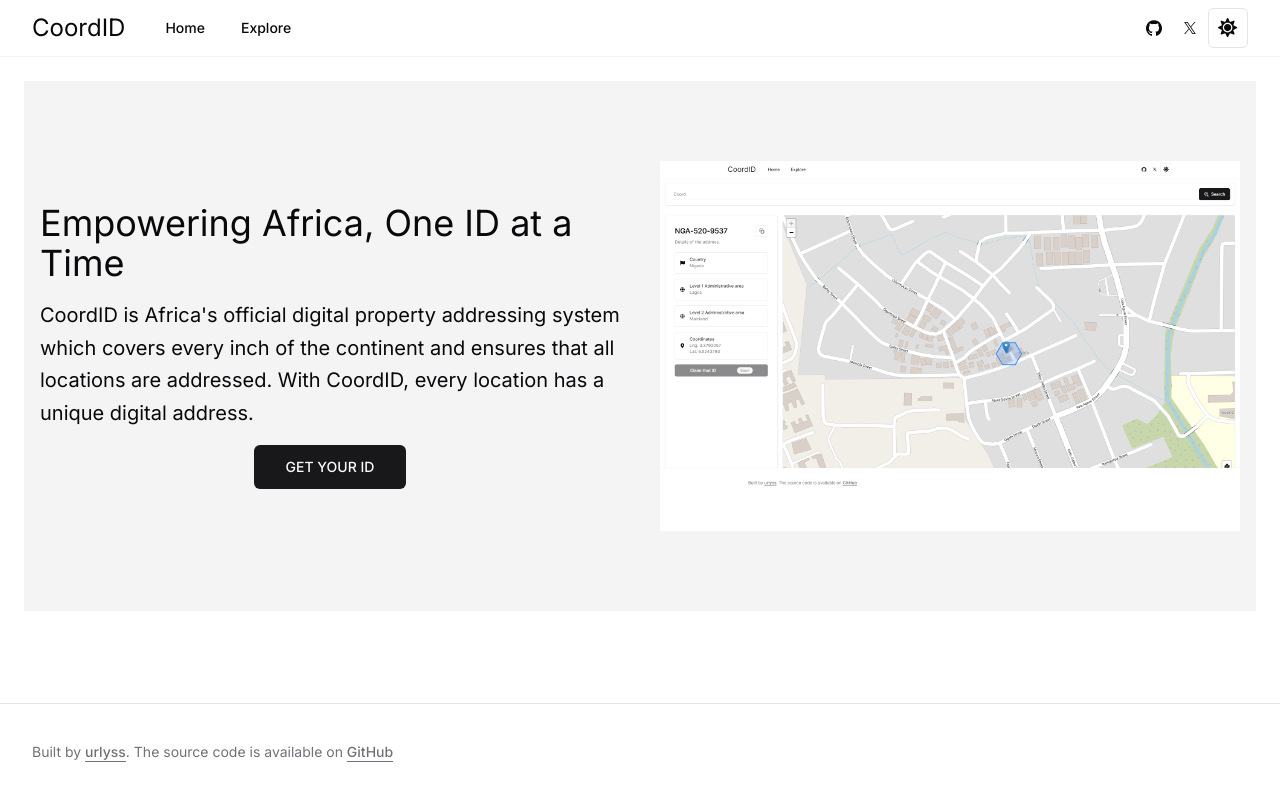
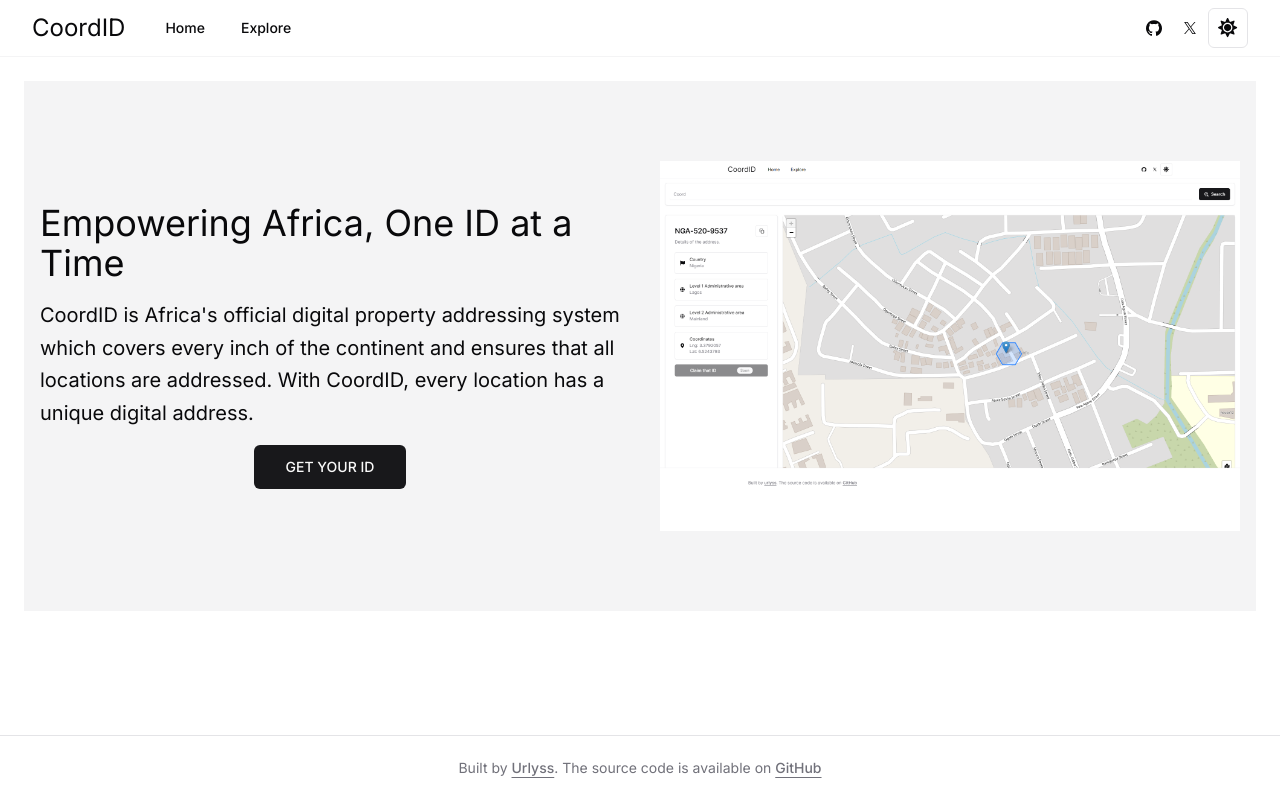
Before and after one commit to Urlyss/coordid, a Next.js app: page / in a window 1280 px wide. Shown: the top 798 px of the page. Built offline with nearby package versions, Linux system fonts and the light colour scheme.

Commit message:
hotfix css and db access

```diff
--- a/components/ExplorePage.tsx
+++ b/components/ExplorePage.tsx
@@ -142,7 +142,7 @@
     <Suspense>
       {isOffline && <div className="bg-destructive w-full h-4 p-3 flex justify-center items-center text-destructive-foreground text-sm">You seems to be offline.</div>}
       <SearchBar findCoord={findCoord}/>
-      <div className="flex md:flex-row flex-col-reverse gap-4 m-4 max-w-full h-dvh">
+      <div className="flex md:flex-row flex-col-reverse gap-4 m-4 max-w-full md:h-[70dvh] h-dvh">
         <aside className="h-full flex-[20%] w-full">
           <Sidebar
             className="h-full p-2 overflow-auto"
--- a/components/Footer.tsx
+++ b/components/Footer.tsx
@@ -3,10 +3,10 @@
 const Footer = () => {
   return (
     <footer className="border-t fixed bottom-0 w-full bg-background z-50">
-    <div className='container flex flex-col items-center justify-between gap-4 md:h-24 md:flex-row'>
+    <div className='container flex flex-col items-center justify-center gap-4 h-16 md:flex-row'>
         <p className='text-balance text-center text-sm leading-loose text-muted-foreground md:text-left'>
             {"Built by "}
-            <a href="https://twitter.com/odusseuskamto" target="_blank" rel="noreferrer" className="font-medium underline underline-offset-4">urlyss</a>
+            <a href="https://twitter.com/odusseuskamto" target="_blank" rel="noreferrer" className="font-medium underline underline-offset-4">Urlyss</a>
             {". The source code is available on "}
             <a href="https://github.com/urlyss/coordid" target="_blank" rel="noreferrer" className="font-medium underline underline-offset-4">GitHub</a>
         </p>
--- a/components/Map.tsx
+++ b/components/Map.tsx
@@ -77,11 +77,15 @@
   }, [boundary]);
 
   const geoLocate = (e: LocationEvent | LeafletMouseEvent) => {
-    const geolocation = countryCoder.feature([e.latlng.lng, e.latlng.lat]);
+    try {
+      const geolocation = countryCoder.feature([e.latlng.lng, e.latlng.lat]);
     setCountry(geolocation?.properties.iso1A3 || "");
     setPosition(e.latlng);
     updateLatlng([e.latlng.lng, e.latlng.lat]);
     map.flyTo(e.latlng, map.getMaxZoom());
+    } catch (error) {
+      console.error(error)
+    }
   };
 
   return !position ? null : (
--- a/components/ui/drawer.tsx
+++ b/components/ui/drawer.tsx
@@ -43,12 +43,11 @@
     <DrawerPrimitive.Content
       ref={ref}
       className={cn(
-        "fixed inset-x-0 bottom-0 z-50 mt-24 flex h-auto flex-col rounded-t-[10px] border bg-background",
+        "fixed inset-x-0 bottom-0 z-50 mt-24 flex h-auto flex-col rounded-tr-[10px] border bg-background",
         className
       )}
       {...props}
     >
-      <div className="mx-auto mt-4 h-2 w-[100px] rounded-full bg-muted" />
       {children}
     </DrawerPrimitive.Content>
   </DrawerPortal>
--- a/lib/utils.ts
+++ b/lib/utils.ts
@@ -217,7 +217,7 @@
   const app = Realm.getApp(id)
   if (app && !app.currentUser) {
     const anonymousUser = Realm.Credentials.anonymous();
-    app.logIn(anonymousUser);
+    await app.logIn(anonymousUser);
   }
 
   try {
```
